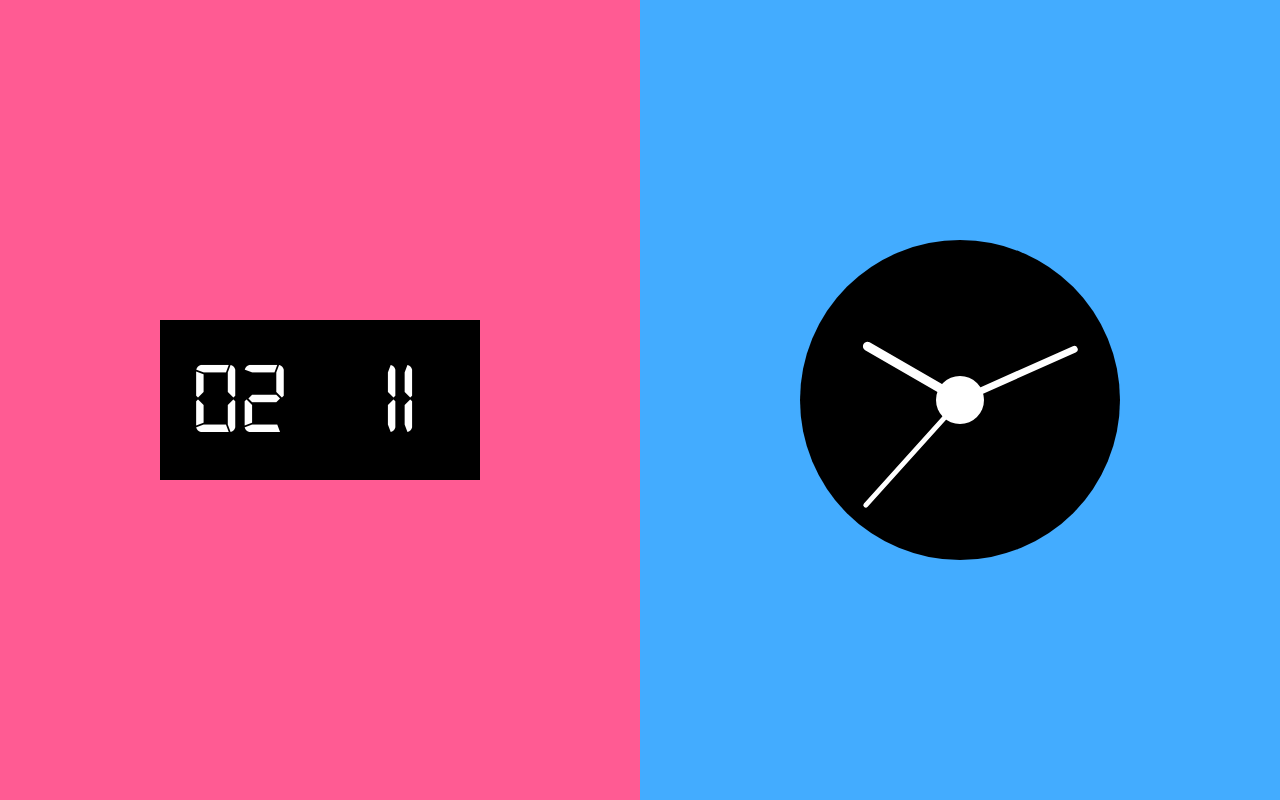
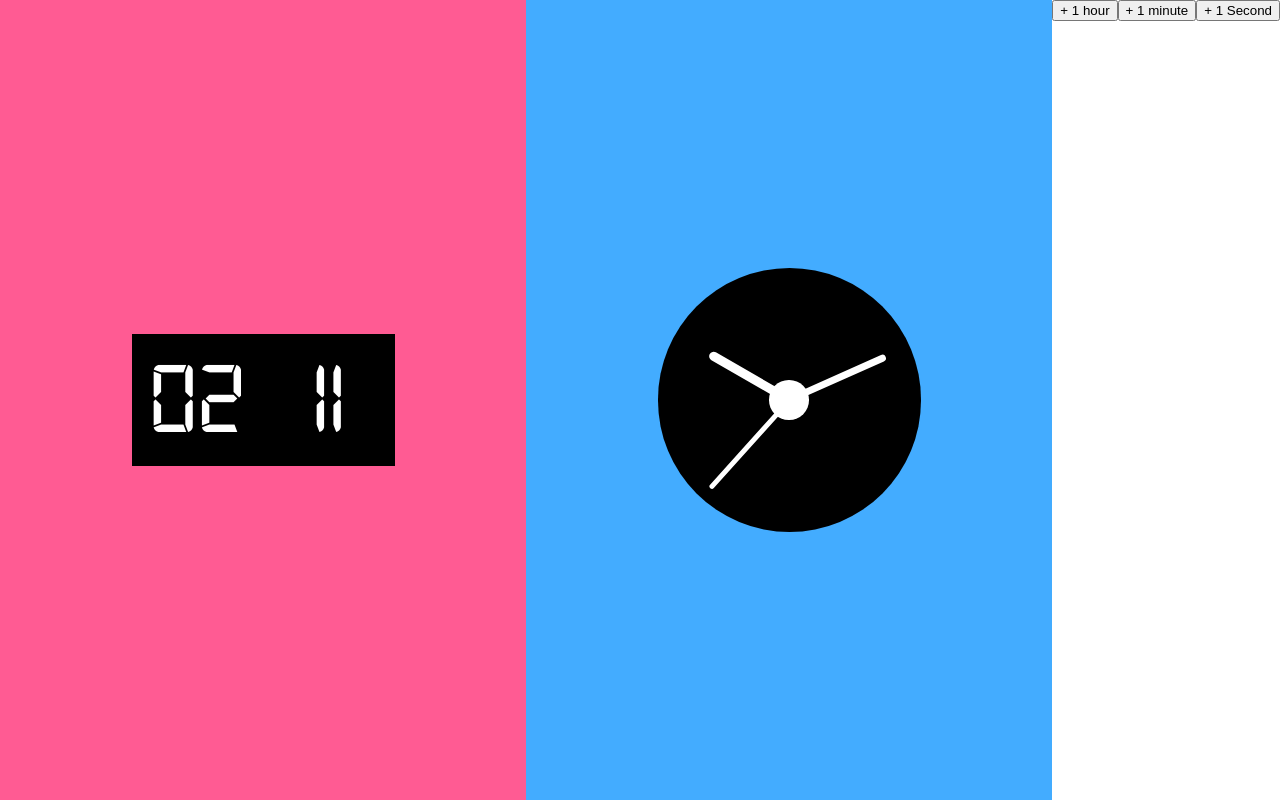
Before and after one commit to jpasanchez/clock-challenge, a Vue app: page / in a window 1280 px wide. Built offline with nearby package versions, Linux system fonts and the light colour scheme.

Commit message:
- Added increament hour button

```diff
--- a/src/App.vue
+++ b/src/App.vue
@@ -6,6 +6,11 @@
       </div>
       <div class="clocks__side clocks__side--analog">
         <AnalogClock :decal='4' />
+      </div>
+      <div class="clocks__controls">
+        <input type="button" value="+ 1 hour" @click="incrementHours">
+        <input type="button" value="+ 1 minute" @click="incrementMinutes">
+        <input type="button" value="+ 1 Second" @click="incrementSeconds">
       </div>
     </section>
   </div>
@@ -50,6 +55,15 @@ export default {
     },
     ticktick() {
       this.$store.commit('ticktick');
+    },
+    incrementSeconds() {
+      this.$store.commit('incrementSecond');
+    },
+    incrementMinutes() {
+      this.$store.commit('incrementMinute');
+    },
+    incrementHours() {
+      this.$store.commit('incrementHour');
     },
   },
 };
--- a/src/components/DigitalClock.vue
+++ b/src/components/DigitalClock.vue
@@ -27,14 +27,6 @@ export default {
   filters: {
     addLeadingZero(number) {
       return number < 10 ? `0${number}` : number.toString();
-    },
-  },
-  methods: {
-    incrementSeconds() {
-      this.$store.commit('incrementSecond');
-    },
-    incrementMinutes() {
-      this.$store.commit('incrementMinute');
     },
   },
 };
--- a/src/store/index.js
+++ b/src/store/index.js
@@ -25,6 +25,9 @@ export default new Vuex.Store({
     incrementMinute(state) {
       state.time += 60000;
     },
+    incrementHour(state) {
+      state.time += 3600000;
+    },
     ticktick(state) {
       state.ticktick = !state.ticktick;
     },
```
